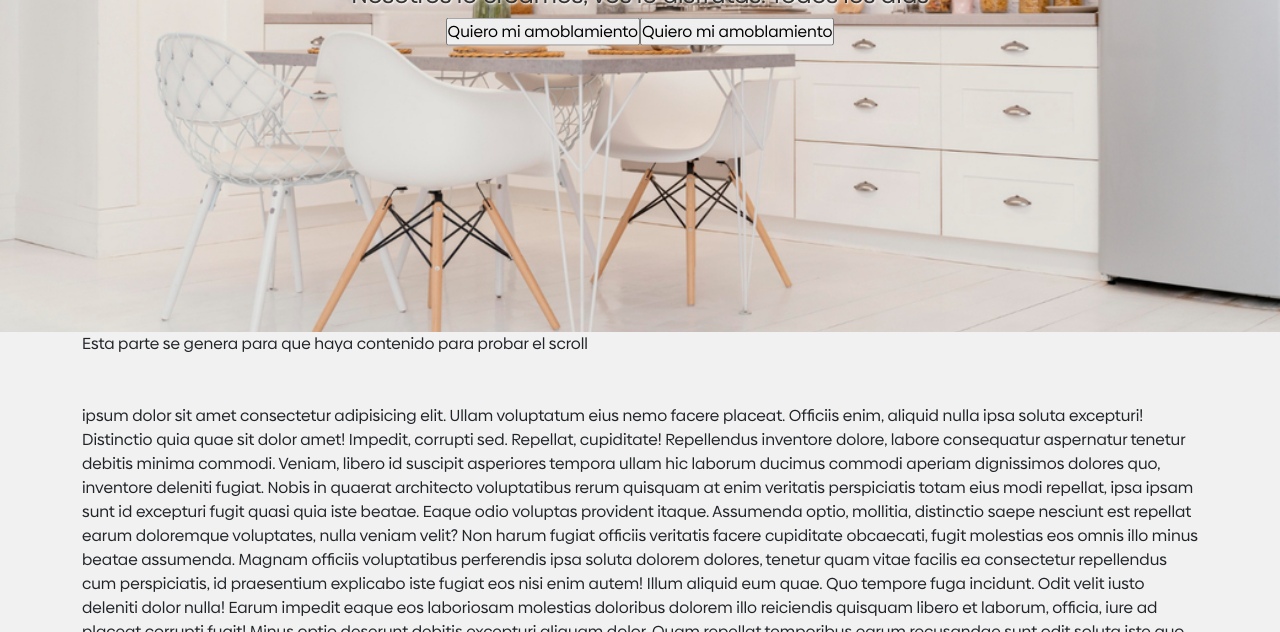
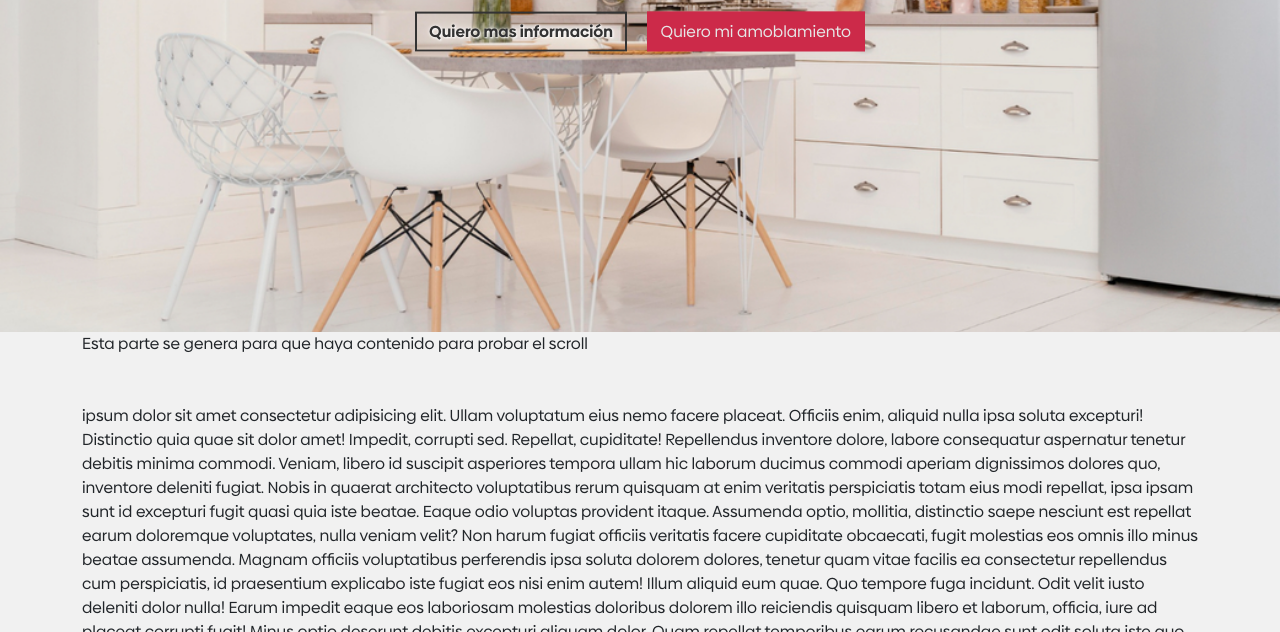
Before and after one commit to juanPabloSarobe/onkelDesign, a website: page index.html in a window 1280 px wide. Shown: the part 468-1100 px from the top of the page. Drawn offline with nearby package versions, Linux system fonts and the light colour scheme; some icons are missing.

Commit message:
botones agregados

```diff
--- a/index.html
+++ b/index.html
@@ -85,12 +85,13 @@
 
             <h2 class="subTitulo fs-4 animate__animated animate__fadeInUpBig animate__slow">Nosotros lo creamos, vos lo disfrutas. Todos los días</h2>
 
-              <div class=" d-flex">
+              <div class=" d-inline-block">
+                  <a href="#" >
+                    <input type="button" class="m-2 btn botonTransp animate__animated animate__fadeInLeftBig animate__slower" value="Quiero mas información">
+                  </a>
+
                   <a href="https://walink.co/597b9e" target="_blank">
-                    <input type="button" value="Quiero mi amoblamiento">
-                  </a>
-                  <a href="https://walink.co/597b9e" target="_blank">
-                    <input type="button" value="Quiero mi amoblamiento">
+                    <input class="btn botonRojo m-2 animate__animated animate__fadeInRightBig animate__slower" type="button" value="Quiero mi amoblamiento">
                   </a>
               </div>
 
--- a/scss/base/_variables.scss
+++ b/scss/base/_variables.scss
@@ -1,6 +1,7 @@
 
 $darkColor: #333333;
 $secondarycolor: #f02411;
+$secondaryColorAlt: #cc2a49;
 $bgColorLigth: white;
 $bgColorDark:#333333;
 $ligthColor:#e6e6e6;
--- a/scss/componentes/_02inicio.scss
+++ b/scss/componentes/_02inicio.scss
@@ -47,6 +47,43 @@
             text-shadow: $sombraBlanca;
         }
 
+        .botonTransp{
+            transition: 0.3s ease-in;
+            font-family: "biennaleBold" ;
+            border: 2px solid $bgColorDark;
+            border-radius: 0px;
+            color: $bgColorDark;
+            text-shadow: $sombraBlanca;
+
+
+            &:hover{
+            font-family: "biennale";
+            transition: 0.3s ease-in;
+            border-radius: 0px;
+            color: $bgColorLigth;
+            text-shadow: none;
+            background-color: $bgColorDark;
+            }
+        }
+
+        .botonRojo{
+            transition: 0.3s ease-in;
+            font-family: "biennale" ;
+            border: 2px solid $secondaryColorAlt;
+            border-radius: 0px;
+            color: $ligthColor;
+            background-color: $secondaryColorAlt;
+
+            &:hover{
+                transition: 0.3s ease-in;
+                border-radius: 0px;
+                color: $secondaryColorAlt;
+                text-shadow: none;
+                background-color: $bgColorDark;
+                }
+
+        }
+
 
     }
 
```
Also changed, not shown: css/styles.css.
